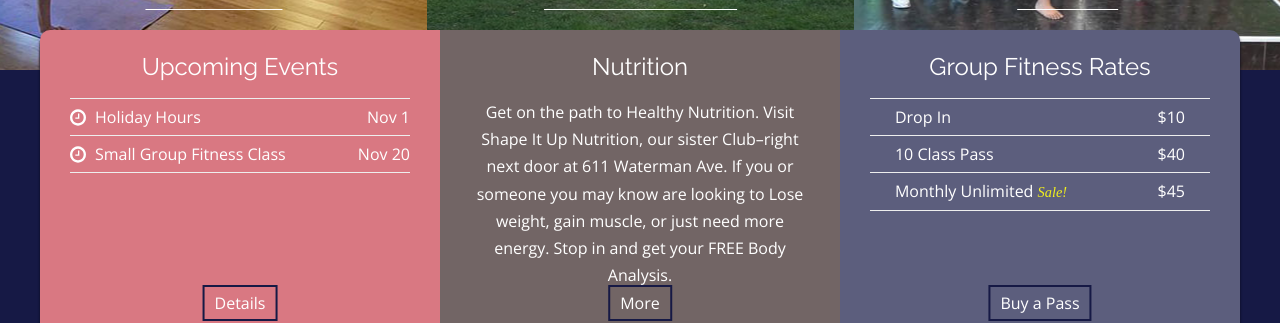
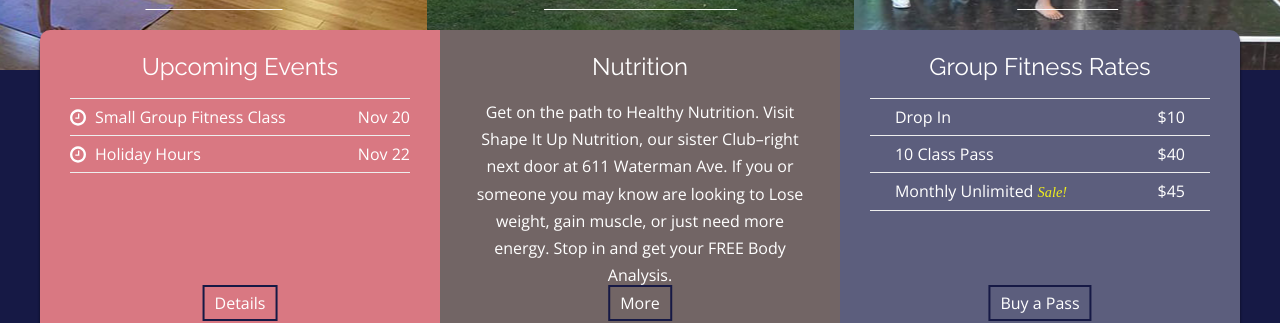
Before and after one commit to rwstone/shapeitup, a Jekyll site: the page built from index.md, in a window 1280 px wide. Shown: the part 408-731 px from the top of the page. Built offline with Jekyll 4.4.1, drawn with Linux system fonts in a browser that asks for light colours; some web fonts are replaced.

Commit message:
Updated Thanksgiving

```diff
--- a/_events/Thanksgiving.markdown
+++ b/_events/Thanksgiving.markdown
@@ -28,7 +28,7 @@ tags:
 - "*THANKSGIVING"
 - "*HOLIDAYS"
 has_time_and_date: true
-event_date: 2017-11-01 07:00:00 -04:00
+event_date: 2017-11-22 07:00:00 -05:00
 event_end_date: 2017-11-24 23:59:00 -05:00
 ---
 
```
